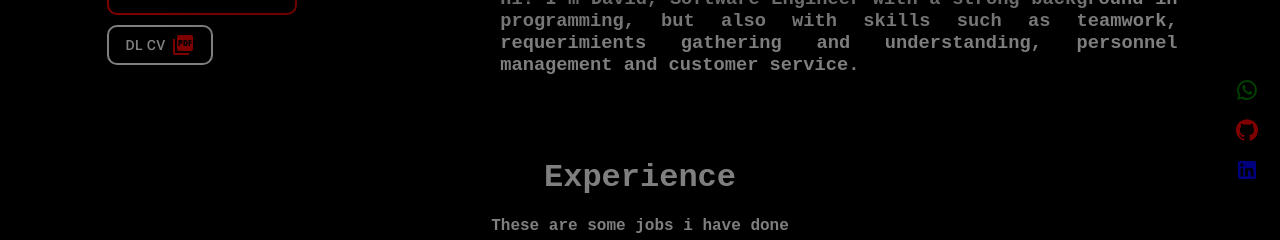
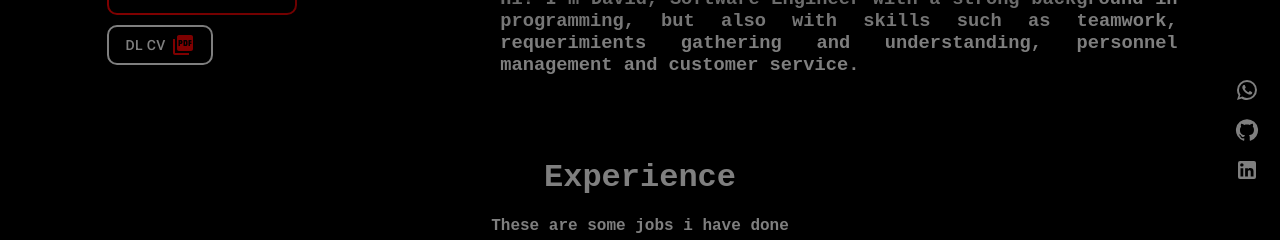
Before and after one commit to ZaliWow/portafolioDavid, a React (Vite) app: page / in a window 1280 px wide. Shown: the part 508-748 px from the top of the page. Built offline with nearby package versions, Linux system fonts and the light colour scheme.

Commit message:
swap color buttons

```diff
--- a/src/App.jsx
+++ b/src/App.jsx
@@ -69,7 +69,7 @@ function App() {
 <ModalWelcome openWelcome={openWelcome} setOpenWelcome={setOpenWelcome} setVisit={setVisit}></ModalWelcome>
 <Navbar mode={mode} setMode={setMode}></Navbar>
 <AbautMe mode={mode} visit={visit}></AbautMe>
-<WhatsAppButton ></WhatsAppButton>
+<WhatsAppButton mode={mode}></WhatsAppButton>
 <AllExperience></AllExperience>
 <Skills mode={mode}></Skills>
 <Proyects mode={mode}></Proyects>
--- a/src/components/WhatsappButton.jsx
+++ b/src/components/WhatsappButton.jsx
@@ -6,7 +6,7 @@ import "../styles/whatsapp.css"
 
 
 
- export function WhatsAppButton() {
+ export function WhatsAppButton({mode}) {
 
   const handleGithub = () => {
     window.open("https://github.com/ZaliWow", '_blank');
@@ -32,11 +32,18 @@ import "../styles/whatsapp.css"
     window.open(url, '_blank');
   };
 
-  return (
+  if (mode===true)return (
     <div className="bodyWhatsapp">
-    <IconButton onClick={sendMessage}><WhatsApp sx={{color:'green',}}></WhatsApp></IconButton>
-    <IconButton onClick={handleGithub}><GitHub sx={{color:'red',}} ></GitHub></IconButton>
-    <IconButton  onClick={handleLinkedin}><LinkedIn sx={{color:'blue',}}></LinkedIn></IconButton>
+    <IconButton onClick={sendMessage}><WhatsApp sx={{color:'black', }}></WhatsApp></IconButton>
+    <IconButton onClick={handleGithub}><GitHub sx={{color:'black',}} ></GitHub></IconButton>
+    <IconButton  onClick={handleLinkedin}><LinkedIn sx={{color:'black',}}></LinkedIn></IconButton>
     </div>
   );
+  if (mode===false)return(
+    <div className="bodyWhatsapp">
+    <IconButton onClick={sendMessage}><WhatsApp sx={{color:'white',}}></WhatsApp></IconButton>
+    <IconButton onClick={handleGithub}><GitHub sx={{color:'white',}} ></GitHub></IconButton>
+    <IconButton  onClick={handleLinkedin}><LinkedIn sx={{color:'white',}}></LinkedIn></IconButton>
+    </div>
+  )
 }
```
